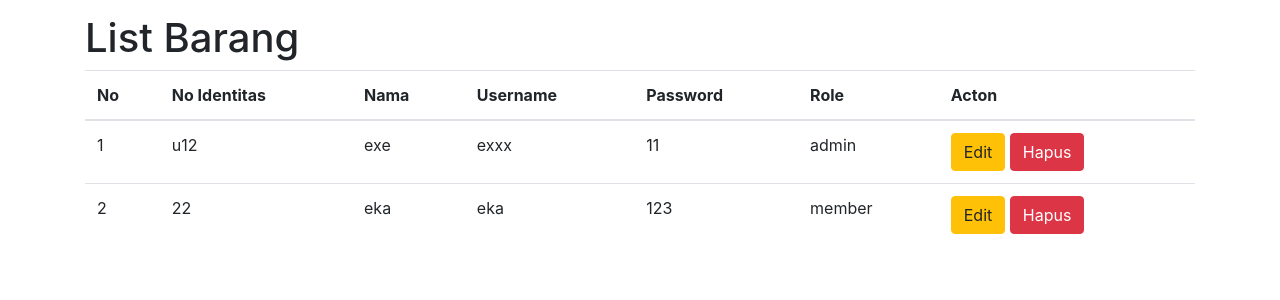
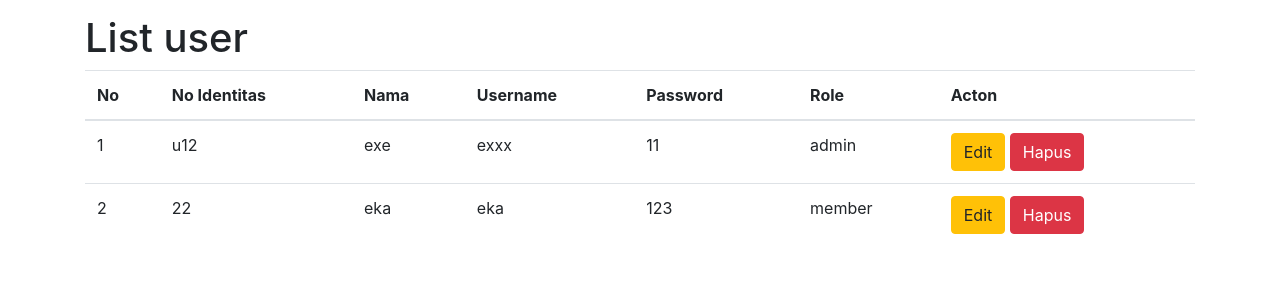
Before and after one commit to ekaputraadityaa/STSbarang, a PHP site: page /listUser.php in a window 1280 px wide. Shown: the part 58-358 px from the top of the page. Run offline with PHP 8.4, Linux system fonts and the light colour scheme; data comes from the database, SQL or seed files in the repository; data that the repository does not hold is empty; some libraries are stand-ins or nearby versions.

Commit message:
Update listUser.php

```diff
--- a/listUser.php
+++ b/listUser.php
@@ -38,7 +38,7 @@ $number = 0
         </nav>
     </div>
     <div class ="container">
-    <h1>List Barang</h1>
+    <h1>List user</h1>
     <table class="table w-100 mt-2" id="table">
     <thead>
                     <tr>
```
